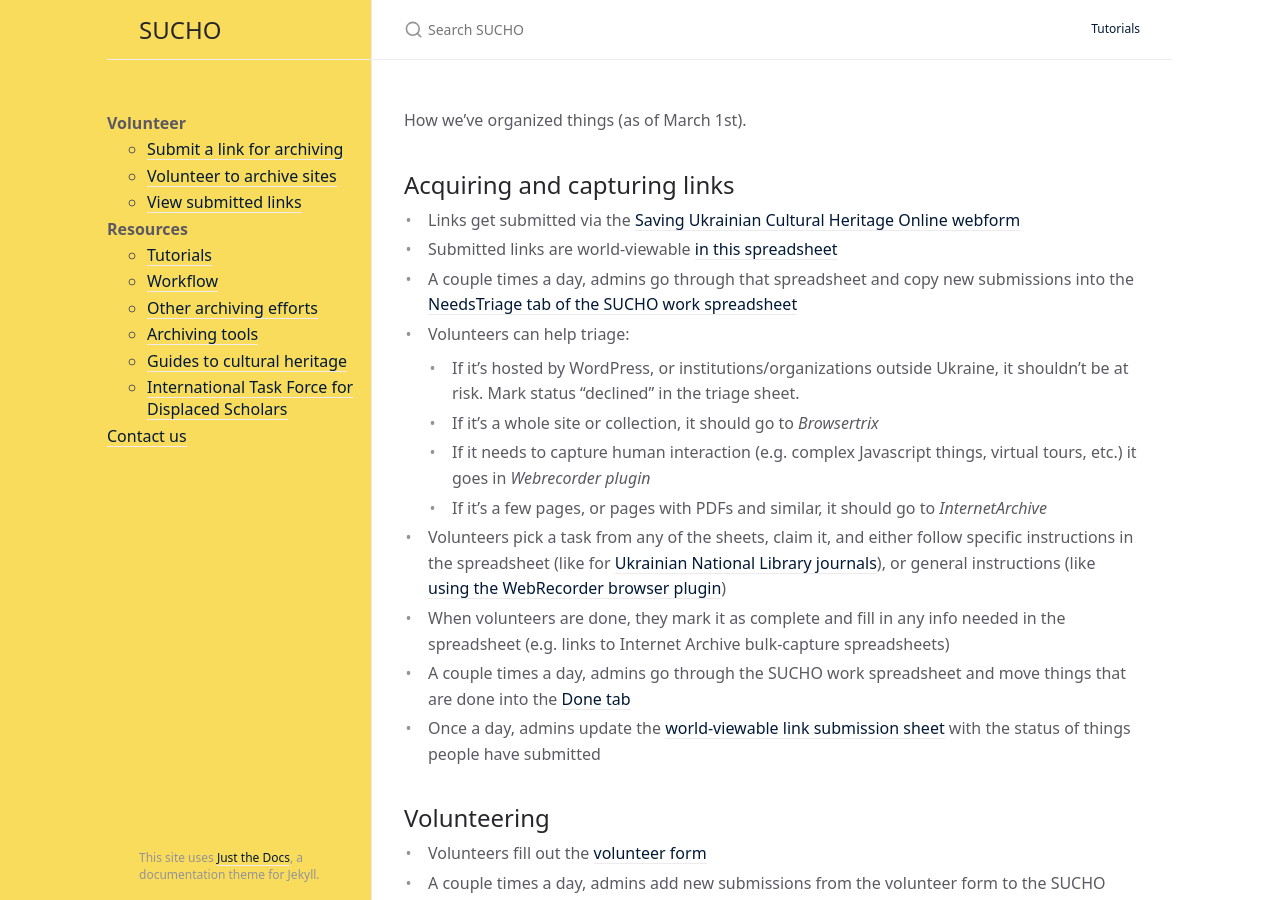
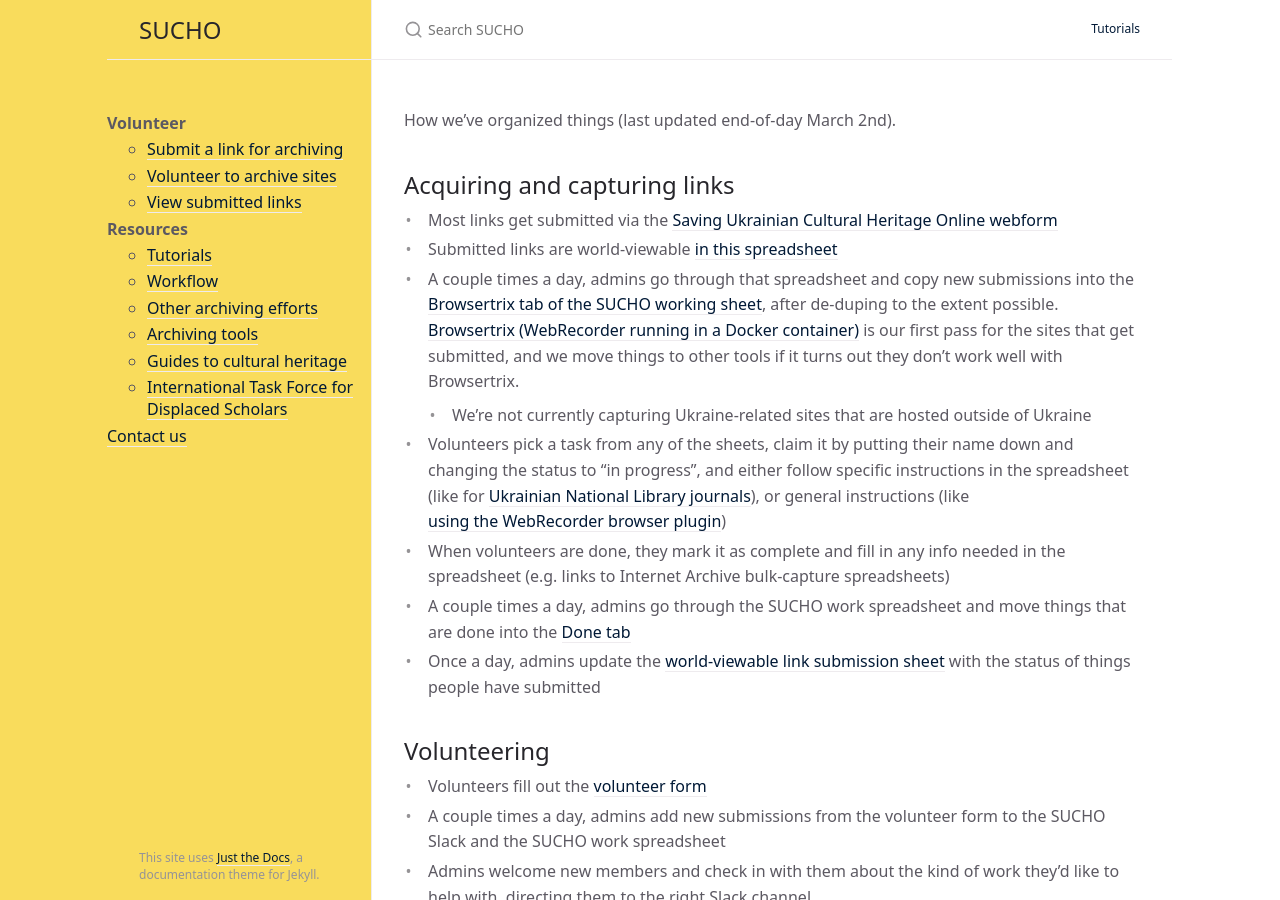
Before and after one commit to sucho-archiving/sucho-archiving.github.io, a Jekyll site: the page built from workflow.md, in a window 1280 px wide and 900 px high. Built offline with Jekyll 4.4.1, drawn with Linux system fonts in a browser that asks for light colours.

Commit message:
Update workflow.md

```diff
--- a/workflow.md
+++ b/workflow.md
@@ -3,19 +3,15 @@
 permalink: workflow
 ---
 
-How we've organized things (as of March 1st).
+How we've organized things (last updated end-of-day March 2nd).
 
 ## Acquiring and capturing links
 
-- Links get submitted via the [Saving Ukrainian Cultural Heritage Online webform](https://docs.google.com/forms/d/e/1FAIpQLSffa64-l6qXqEumAcf38OEOrTFeYZEmF531PNv9ZgzNFbcgxQ/viewform)
+- Most links get submitted via the [Saving Ukrainian Cultural Heritage Online webform](https://docs.google.com/forms/d/e/1FAIpQLSffa64-l6qXqEumAcf38OEOrTFeYZEmF531PNv9ZgzNFbcgxQ/viewform)
 - Submitted links are world-viewable [in this spreadsheet](https://docs.google.com/spreadsheets/d/1Rf0sQ3OB7tirk1xKiaa52lzV9ZTCDkx7eiuK5EXj6l8/edit#gid=336731417)
-- A couple times a day, admins go through that spreadsheet and copy new submissions into the [NeedsTriage tab of the SUCHO work spreadsheet](https://docs.google.com/spreadsheets/d/1kGScdU9df7T2QS9RnM_qvciT04Y1tmBiGVH-XD1E4l0/edit#gid=73136244)
-- Volunteers can help triage:
-  - If it's hosted by WordPress, or institutions/organizations outside Ukraine, it shouldn't be at risk. Mark status "declined" in the triage sheet.
-  - If it's a whole site or collection, it should go to *Browsertrix*
-  - If it needs to capture human interaction (e.g. complex Javascript things, virtual tours, etc.) it goes in *Webrecorder plugin*
-  - If it's a few pages, or pages with PDFs and similar, it should go to *InternetArchive*
-- Volunteers pick a task from any of the sheets, claim it, and either follow specific instructions in the spreadsheet (like for [Ukrainian National Library journals](/nbuv-journals)), or general instructions (like [using the WebRecorder browser plugin](webrecorder-plugin-instructions))
+- A couple times a day, admins go through that spreadsheet and copy new submissions into the [Browsertrix tab of the SUCHO working sheet](https://docs.google.com/spreadsheets/d/1kGScdU9df7T2QS9RnM_qvciT04Y1tmBiGVH-XD1E4l0/edit#gid=1485204766), after de-duping to the extent possible. [Browsertrix (WebRecorder running in a Docker container)](https://github.com/webrecorder/browsertrix-crawler) is our first pass for the sites that get submitted, and we move things to other tools if it turns out they don't work well with Browsertrix.
+  - We're not currently capturing Ukraine-related sites that are hosted outside of Ukraine
+- Volunteers pick a task from any of the sheets, claim it by putting their name down and changing the status to "in progress", and either follow specific instructions in the spreadsheet (like for [Ukrainian National Library journals](/nbuv-journals)), or general instructions (like [using the WebRecorder browser plugin](webrecorder-plugin-instructions))
 - When volunteers are done, they mark it as complete and fill in any info needed in the spreadsheet (e.g. links to Internet Archive bulk-capture spreadsheets)
 - A couple times a day, admins go through the SUCHO work spreadsheet and move things that are done into the [Done tab](https://docs.google.com/spreadsheets/d/1kGScdU9df7T2QS9RnM_qvciT04Y1tmBiGVH-XD1E4l0/edit#gid=332157149)
 - Once a day, admins update the [world-viewable link submission sheet](https://docs.google.com/spreadsheets/d/1Rf0sQ3OB7tirk1xKiaa52lzV9ZTCDkx7eiuK5EXj6l8/edit#gid=336731417) with the status of things people have submitted
```
